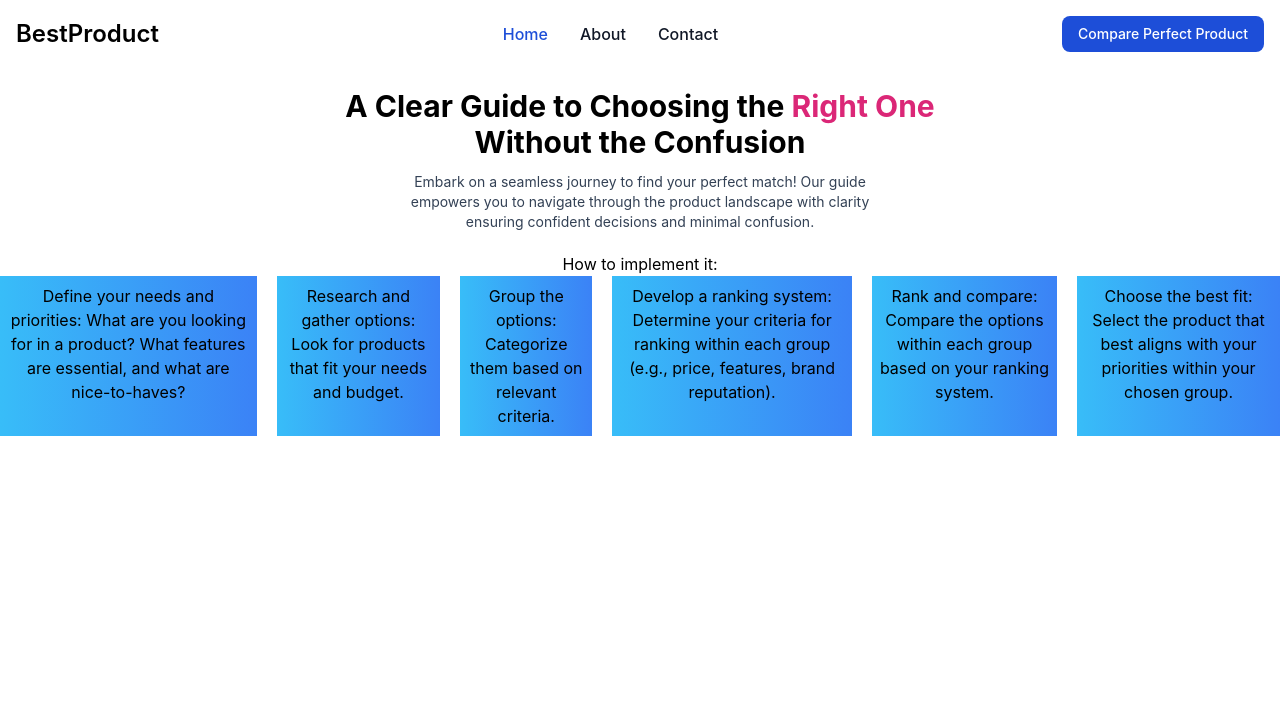
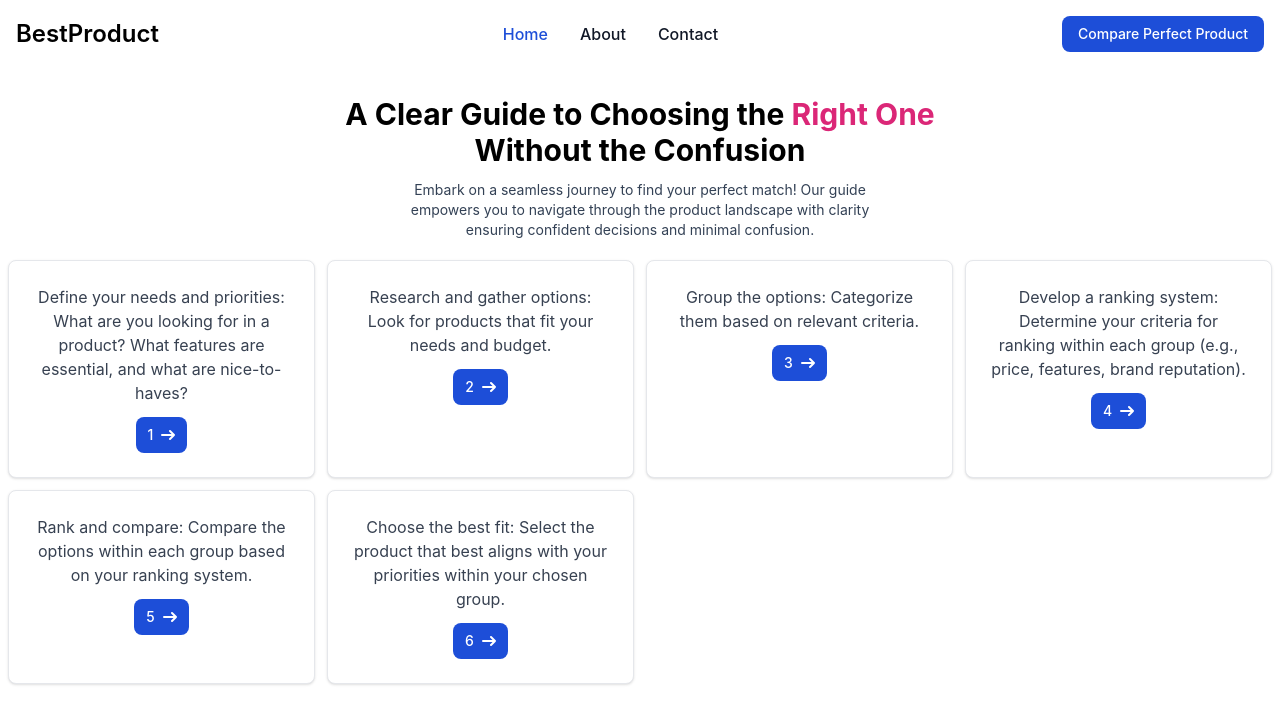
Before and after one commit to deepu2126/BestProduct, a React (Create React App) app in the folder best-product/: page / in a window 1280 px wide. Shown: the top 724 px of the page. Built offline with nearby package versions, Linux system fonts and the light colour scheme.

Commit message:
Page layout UI (#7)
* tailwind setup

* UI - Navbar UI implementation

* UI - Added Heading and para

* adding some content

* Card UI fixes and step description

```diff
--- a/best-product/src/App.js
+++ b/best-product/src/App.js
@@ -1,11 +1,12 @@
 import "./App.css";
 import NavBar from "./components/NavBar/NavBar";
+import InitalCard from "./components/commonComponents/IntialCard";
 
 function App() {
   return (
     <div className="App">
       <NavBar />
-
+      <main className="p-2">
         <div className="m-5">
           <h1 className="text-3xl font-bold">
             A Clear Guide to Choosing the{" "}
@@ -21,33 +22,9 @@
           </p>
         </div>
         <div>
-        How to implement it:
-        <ul className="flex gap-5">
-          <li className="w-[1/6] bg-gradient-to-r from-sky-400 to-blue-500 p-2">
-            Define your needs and priorities: What are you looking for in a
-            product? What features are essential, and what are nice-to-haves?
-          </li>
-          <li className="w-[1/6] bg-gradient-to-r from-sky-400 to-blue-500 p-2">
-            Research and gather options: Look for products that fit your needs
-            and budget.
-          </li>
-          <li className="w-[1/6] bg-gradient-to-r from-sky-400 to-blue-500 p-2">
-            Group the options: Categorize them based on relevant criteria.
-          </li>
-          <li className="w-[1/6] bg-gradient-to-r from-sky-400 to-blue-500 p-2">
-            Develop a ranking system: Determine your criteria for ranking within
-            each group (e.g., price, features, brand reputation).
-          </li>
-          <li className="w-[1/6] bg-gradient-to-r from-sky-400 to-blue-500 p-2">
-            Rank and compare: Compare the options within each group based on
-            your ranking system.
-          </li>
-          <li className="w-[1/6] bg-gradient-to-r from-sky-400 to-blue-500 p-2">
-            Choose the best fit: Select the product that best aligns with your
-            priorities within your chosen group.
-          </li>
-        </ul>
+          <InitalCard />
         </div>
+      </main>
     </div>
   );
 }
--- /dev/null
+++ b/best-product/src/components/commonComponents/IntialCard.js
@@ -0,0 +1,49 @@
+import React from "react";
+
+function Card({ step, content }) {
+  return (
+    <div class="max-w-sm p-6 bg-white border border-gray-200 rounded-lg shadow dark:bg-gray-800 dark:border-gray-700">
+      <p class="mb-3 font-normal text-gray-700 dark:text-gray-400">{content}</p>
+      <a
+        href="#"
+        class="inline-flex items-center px-3 py-2 text-sm font-medium text-center text-white bg-blue-700 rounded-lg hover:bg-blue-800 focus:ring-4 focus:outline-none focus:ring-blue-300 dark:bg-blue-600 dark:hover:bg-blue-700 dark:focus:ring-blue-800"
+      >
+        {step + 1}
+        <svg
+          class="rtl:rotate-180 w-3.5 h-3.5 ms-2"
+          aria-hidden="true"
+          xmlns="http://www.w3.org/2000/svg"
+          fill="none"
+          viewBox="0 0 14 10"
+        >
+          <path
+            stroke="currentColor"
+            stroke-linecap="round"
+            stroke-linejoin="round"
+            stroke-width="2"
+            d="M1 5h12m0 0L9 1m4 4L9 9"
+          />
+        </svg>
+      </a>
+    </div>
+  );
+}
+
+export default function IntialCard() {
+  const stepToExplore = [
+    "Define your needs and priorities: What are you looking for in a product? What features are essential, and what are nice-to-haves?",
+    "Research and gather options: Look for products that fit your needs and budget.",
+    "Group the options: Categorize them based on relevant criteria.",
+    "Develop a ranking system: Determine your criteria for ranking within each group (e.g., price, features, brand reputation).",
+    "Rank and compare: Compare the options within each group based on your ranking system.",
+    "Choose the best fit: Select the product that best aligns with your priorities within your chosen group.",
+  ];
+
+  return (
+    <div className="grid grid-cols-4 gap-3">
+      {stepToExplore.map((item, index) => (
+        <Card key={index} step={index} content={item} />
+      ))}
+    </div>
+  );
+}
```
Lines whose indentation alone changed are shown as unchanged.
